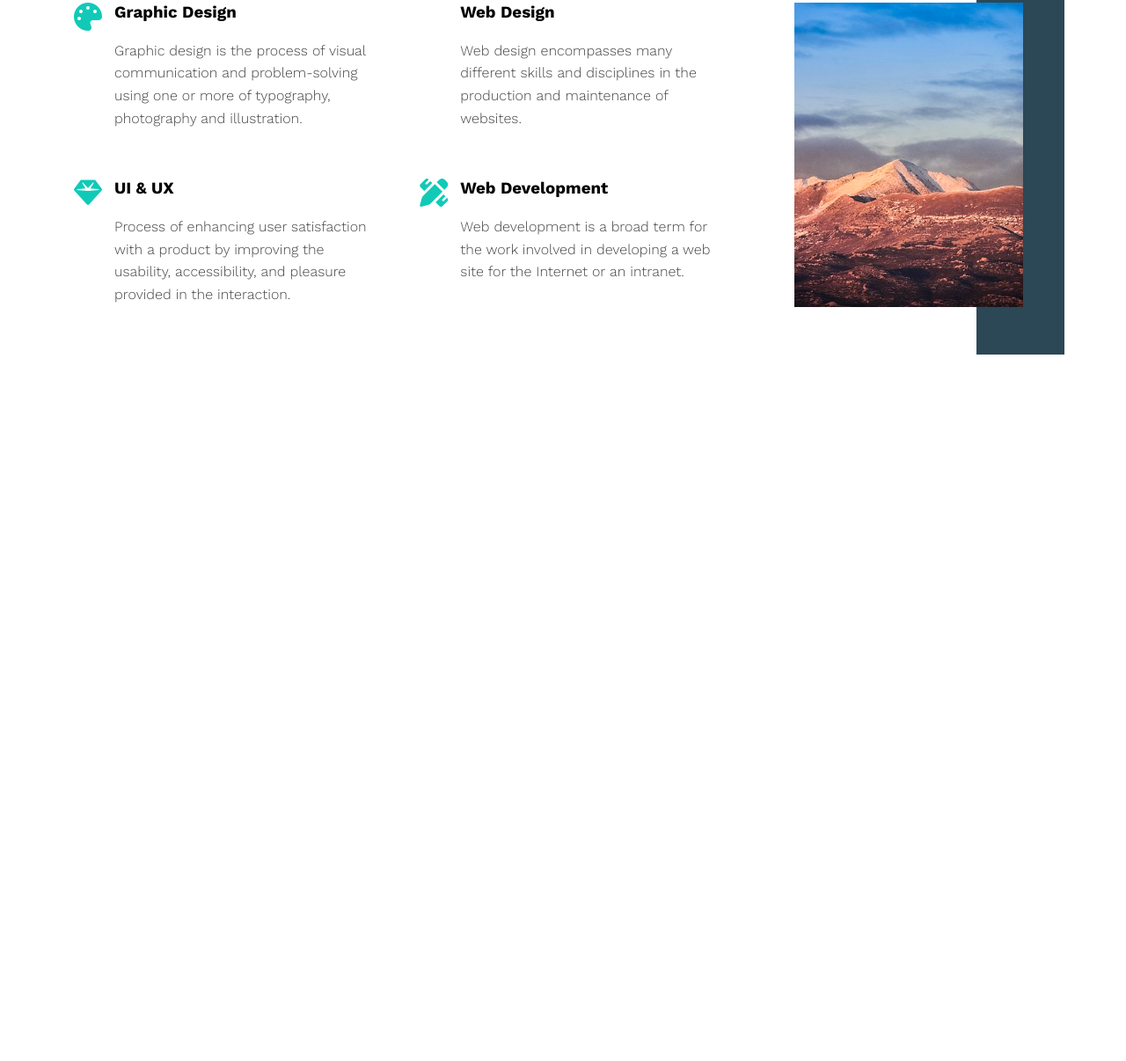
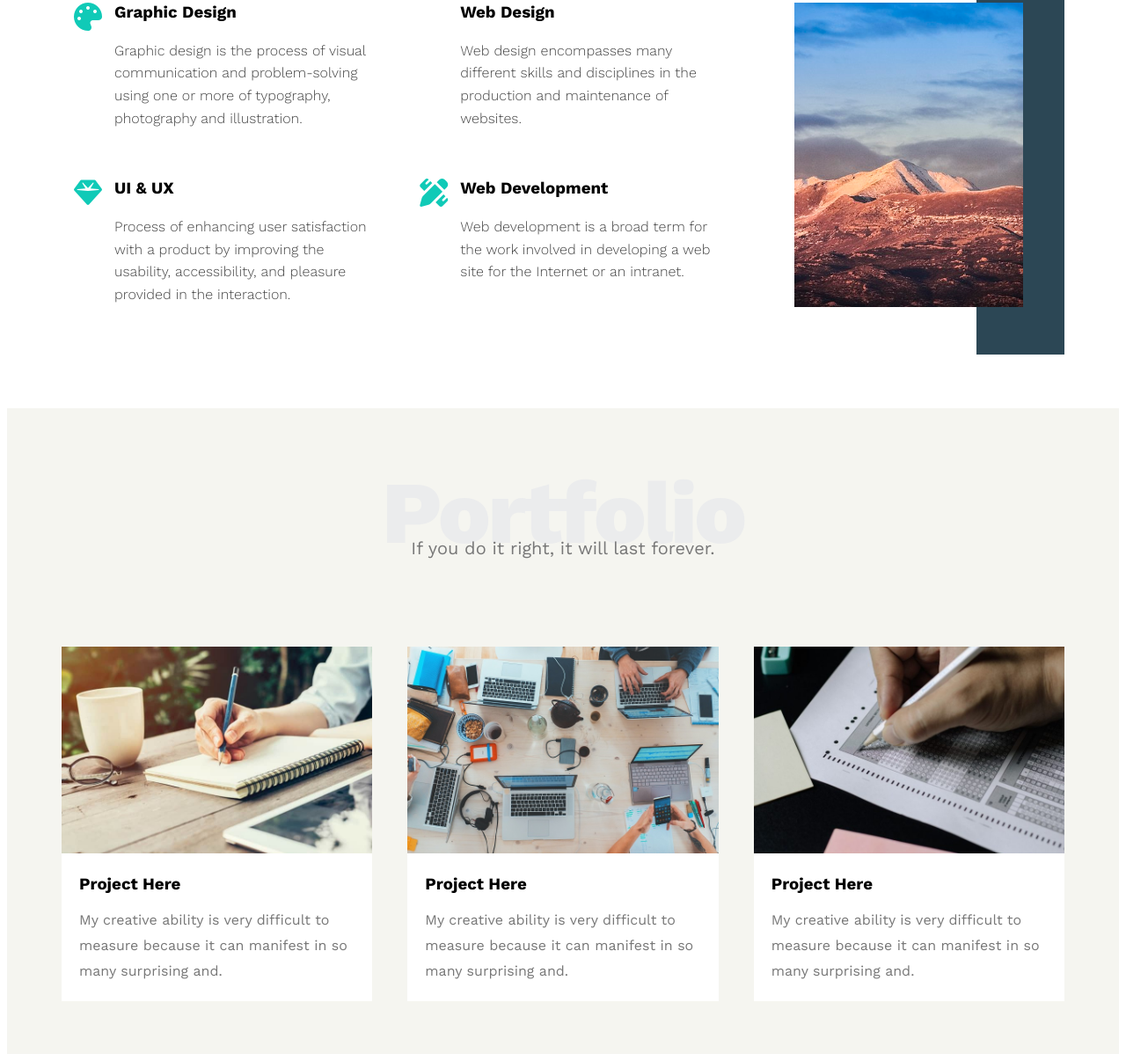
Before and after one commit to ahmedirheem/Leon-, a plain HTML site: page index.html in a window 1280 px wide. Shown: the part 1411-2617 px from the top of the page at 88% size. Before the commit the page ends 1883 px from the top, so only its background shows below. Drawn offline with nearby package versions, Linux system fonts and the light colour scheme; some icons are missing.

Commit message:
Portfolio Section Relates #10

```diff
--- a/index.html
+++ b/index.html
@@ -118,5 +118,37 @@
         </div>
     </div>
     <!--End Services  Section-->
+
+    <!--Start Portfolio Section-->
+    <div class="portfolio" id="portfolio">
+        <div class="container">
+            <h3 class="special-heading">Portfolio</h3>
+            <p>If you do it right, it will last forever.</p>
+            <div class="portfolio-content">
+                <div class="card">
+                    <img src="images/portfolio-1.jpg" alt="">
+                    <div class="info">
+                        <h3>Project Here</h3>
+                        <p>My creative ability is very difficult to measure because it can manifest in so many surprising and.</p>
+                    </div>
+                </div>
+                <div class="card">
+                    <img src="images/portfolio-2.jpg" alt="">
+                    <div class="info">
+                        <h3>Project Here</h3>
+                        <p>My creative ability is very difficult to measure because it can manifest in so many surprising and.</p>
+                    </div>
+                </div>
+                <div class="card">
+                    <img src="images/portfolio-3.jpg" alt="">
+                    <div class="info">
+                        <h3>Project Here</h3>
+                        <p>My creative ability is very difficult to measure because it can manifest in so many surprising and.</p>
+                    </div>
+                </div>
+            </div>
+        </div>
+    </div>
+    <!--End Portifolo  Section-->
 </body>
 </html>
--- a/style.css
+++ b/style.css
@@ -260,3 +260,34 @@ html{
     }
 }
   /* End Services Section */
+
+  /* Start Portfolio Section */
+.portfolio{
+    padding-top: 60px;
+    padding-bottom: 60px;
+    background-color:#f5f5f0 ;
+}
+.portfolio .portfolio-content{
+    display: grid;
+    grid-template-columns:repeat(auto-fill, minmax(300px, 1fr));
+    grid-gap:40px;
+    margin-top: 100px;
+}
+.portfolio .portfolio-content .card{
+    background-color: white;
+}
+.portfolio .portfolio-content .card img{
+    max-width:100%;
+}
+.portfolio .portfolio-content .card .info{
+    padding:20px;
+}
+.portfolio .portfolio-content .card .info h3 {
+    margin: 0;
+}
+.portfolio .portfolio-content .card .info p{
+    color:#777;
+    line-height: 1.8;
+    margin-bottom:0;
+}
+  /* End Portfolio Section */
```
